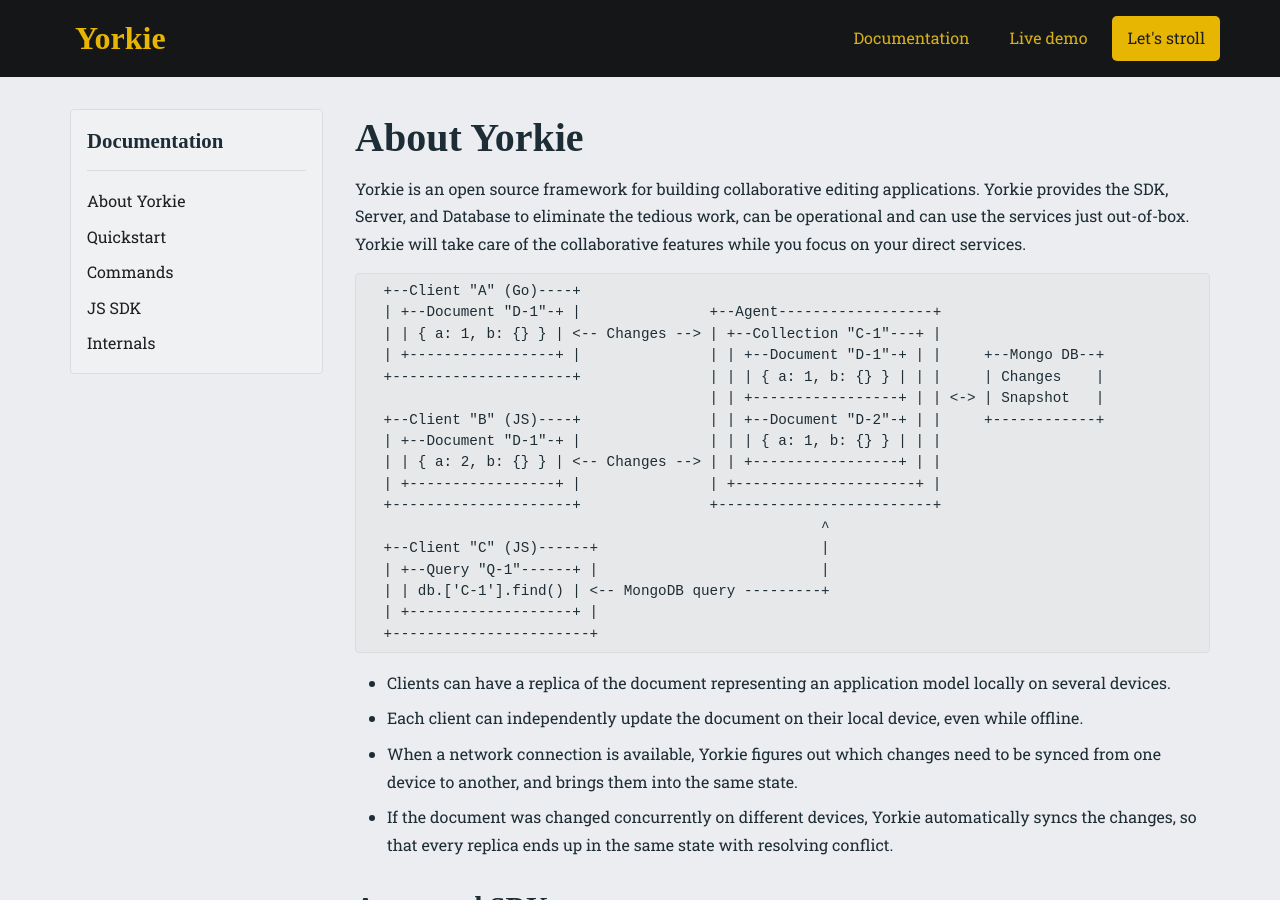
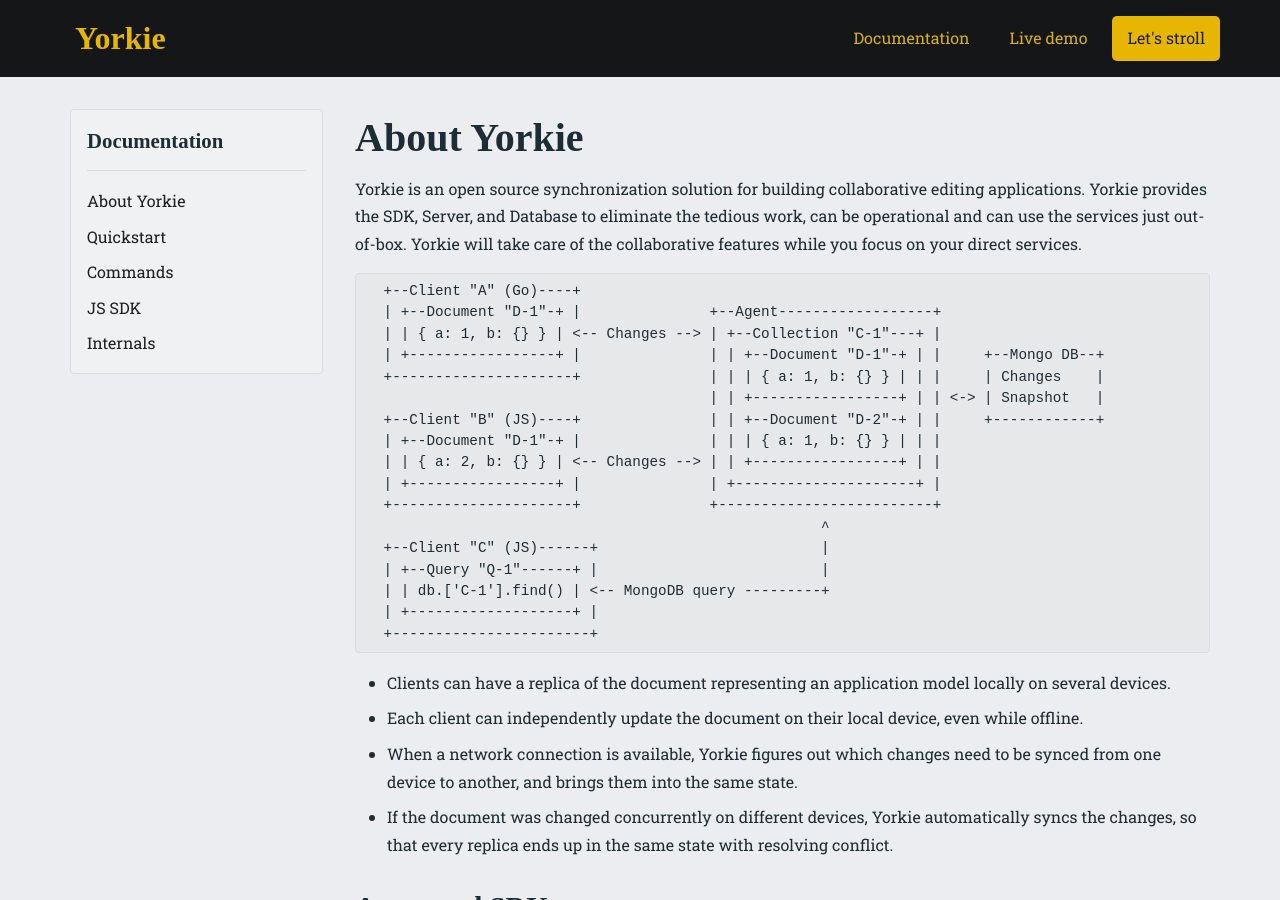
Before and after one commit to hackerwins/homepage-old, a Jekyll site: the page built from docs/master/index.md, in a window 1280 px wide and 900 px high. Built offline with Jekyll 4.4.1, drawn with Linux system fonts in a browser that asks for light colours; nearby versions of some CDN libraries; some web fonts are replaced; a script that is not in the unit is left out; our own code applies the rules of GitHub Pages for plain Markdown files.

Commit message:
Replace framework with solution

````diff
--- a/_config.yml
+++ b/_config.yml
@@ -16,7 +16,7 @@
 title: Yorkie
 email: susukang98@gmail.com
 description: >- # this means to ignore newlines until "baseurl:"
-  Production-grade framework for building collaborative editing applications.
+  Yorkie is a synchronization solution for building collaborative editing applications.
 baseurl: "" # the subpath of your site, e.g. /blog
 url: "" # the base hostname & protocol for your site, e.g. http://example.com
 twitter_username: team_yorkie
--- a/docs/master/index.md
+++ b/docs/master/index.md
@@ -4,7 +4,7 @@
 
 ## About Yorkie
 
-Yorkie is an open source framework for building collaborative editing applications. Yorkie provides the SDK, Server, and Database to eliminate the tedious work, can be operational and can use the services just out-of-box. Yorkie will take care of the collaborative features while you focus on your direct services.
+Yorkie is an open source synchronization solution for building collaborative editing applications. Yorkie provides the SDK, Server, and Database to eliminate the tedious work, can be operational and can use the services just out-of-box. Yorkie will take care of the collaborative features while you focus on your direct services.
 
  ```
   +--Client "A" (Go)----+
````
Also changed, not shown: index.md (+1 -1 lines).
